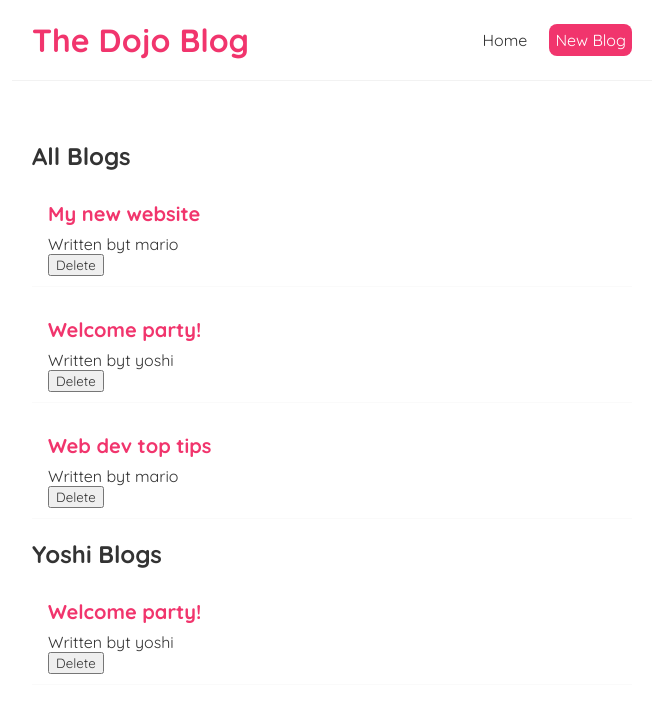
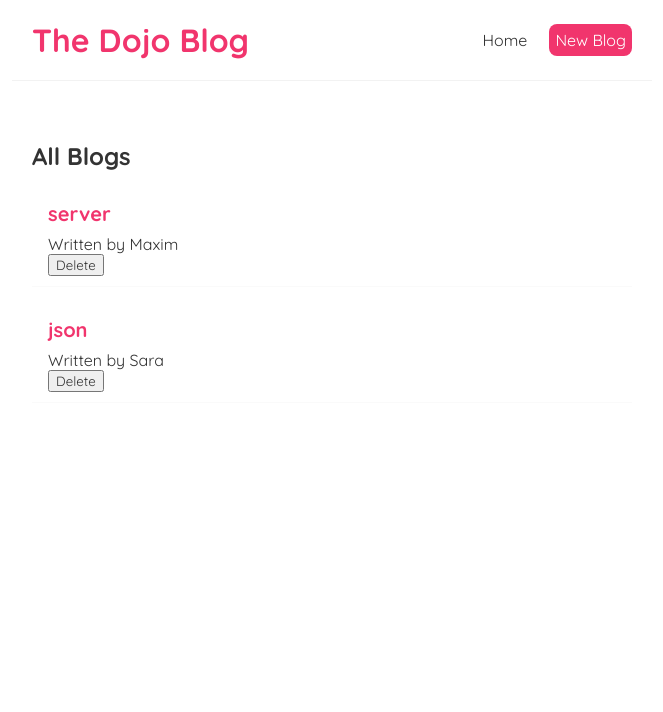
Before and after one commit to Bazjam/React-Axios-Get-Post-Put-Delete, a React (Create React App) app: page / in a window 1280 px wide. Shown: the top 712 px of the page, without its empty margins (308-971 px from the left). Built offline with nearby package versions, Linux system fonts and the light colour scheme; data requests are answered from the project's data file.

Commit message:
Catch Error Massage

```diff
--- /dev/null
+++ b/db.json
@@ -0,0 +1,16 @@
+{
+  "blogs": [
+    {
+      "id": 1,
+      "title": "server",
+      "author": "Maxim",
+      "body": "Lorem ipsum dolor sit amet consectetur adipisicing elit. Nesciunt alias accusamus"
+    },
+    {
+      "id": 2,
+      "title": "json",
+      "author": "Sara",
+      "body": "Lorem ipsum dolor sit amet consectetur adipisicing elit. Nesciunt alias accusamus"
+    }
+  ]
+}
--- a/package.json
+++ b/package.json
@@ -6,6 +6,7 @@
     "@testing-library/jest-dom": "^5.16.5",
     "@testing-library/react": "^13.4.0",
     "@testing-library/user-event": "^13.5.0",
+    "axios": "^1.3.4",
     "react": "^18.2.0",
     "react-dom": "^18.2.0",
     "react-scripts": "5.0.1",
--- a/src/BlogList.jsx
+++ b/src/BlogList.jsx
@@ -1,15 +1,15 @@
-const BlogList = ({blogs, title, handleDelete}) => {
+const BlogList = ({ blogs, title }) => {
 
 
   return (
     <div className="blog-list">
       <h2>{ title }</h2>
-      {blogs.map((e) => (
-        <div className="blog-preview" key={ e.id }>
-          <h2>{ e.title }</h2>
-          <p>Written byt { e.author }</p>
-          <button onClick={() => handleDelete(e.id)}>Delete</button>
-        </div>
+      {blogs.map(({id, title, author}) => (
+        <div className="blog-preview" key={ id }>
+          <h2>{ title }</h2>
+          <p>Written by { author }</p>
+          <button>Delete</button>
+          </div>
       ))}
     </div>
   );
--- a/src/Home.jsx
+++ b/src/Home.jsx
@@ -1,23 +1,36 @@
-import { useState } from "react";
+import { useEffect, useState } from "react";
 import BlogList from "./BlogList";
+import axios from "axios";
 
 const Home = () => {
-  const [blogs, setBlogs] = useState([
-    { title: "My new website", body: "lorem ipsum...", author: "mario", id: 1 },
-    { title: "Welcome party!", body: "lorem ipsum...", author: "yoshi", id: 2 },
-    { title: "Web dev top tips", body: "lorem ipum...", author: "mario", id: 3 },
-  ]);
+  const [blogs, setBlogs] = useState(null);
+  const [loading, setLoading] = useState(true);
+  const [error, setError] = useState(false)
 
-  const handleDelete = (id) => {
-    const newBlogs = blogs.filter(e => e.id !== id);
-    setBlogs(newBlogs)
-  }
+  useEffect(() => {
+    axios
+      .get("http://localhost:8000/blogs/")
+
+      .then((d) => {
+        const data = d.data;
+        setBlogs(data);
+        setLoading(false);
+        setError(false)
+      })
+      .catch(()=> {
+        setError(true)
+        setLoading(false);
+        console.log(error);
+    })
+  }, []);
 
   return (
     <div className="home">
-      {<BlogList blogs={blogs} title={"All Blogs"} handleDelete={handleDelete}/> }
+      {loading && <div>Loading ...</div>}
+      {error && <div ><img className="error" src="https://img.freepik.com/free-vector/oops-404-error-with-broken-robot-concept-illustration_114360-5529.jpg" alt="" /></div>}
+      {blogs && <BlogList blogs={blogs} title={"All Blogs"} />}
       {/* Filter by author */}
-      <BlogList blogs={blogs.filter((e) => e.author === "yoshi")} title={"Yoshi Blogs"}/>
+      {/* <BlogList blogs={blogs.filter((e) => e.author === "yoshi")} title={"Yoshi Blogs"}/> */}
     </div>
   );
 };
--- a/src/index.css
+++ b/src/index.css
@@ -47,3 +47,8 @@
   color: #f1356d;
   margin-bottom: 8px;
 }
+
+.error {
+  width: 400px;
+  height: 400px;
+}
--- a/src/index.js
+++ b/src/index.js
@@ -6,10 +6,10 @@ import reportWebVitals from './reportWebVitals';
 
 const root = ReactDOM.createRoot(document.getElementById('root'));
 root.render(
-  <React.StrictMode>
+
+  <>
     <App />
-
-  </React.StrictMode>
+  </> //React.StrictMode
 );
 
 // If you want to start measuring performance in your app, pass a function
```
Also changed, not shown: 1 other file (tests, documents, lock files or other folders).
